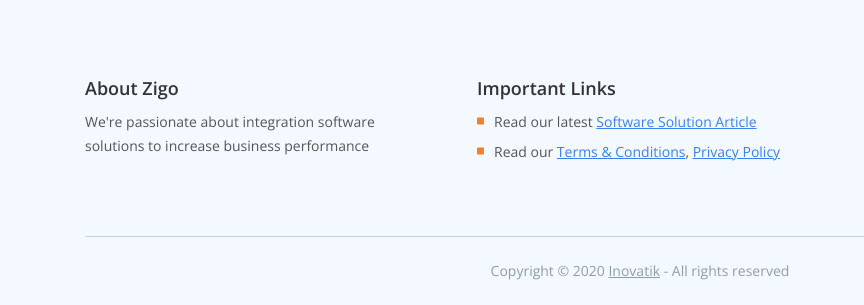
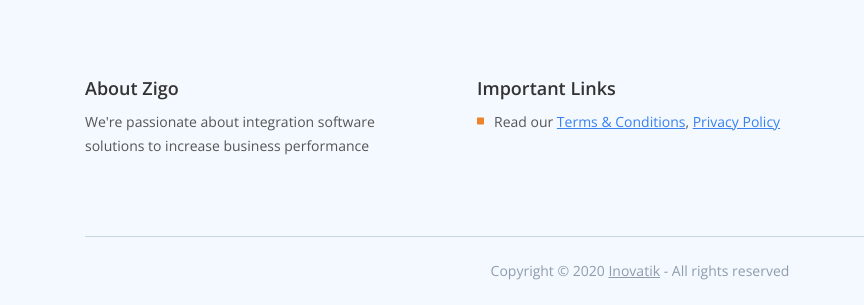
Before and after one commit to amun-ai/amun.ai, a plain HTML site: page article-details.html in a window 1280 px wide. Shown: the part 2933-3238 px from the top of the page, 0-864 px from the left. Drawn offline with nearby package versions, Linux system fonts and the light colour scheme.

Commit message:
Remove solution article links

```diff
--- a/article-details.html
+++ b/article-details.html
@@ -254,10 +254,6 @@
                         <ul class="list-unstyled li-space-lg p-small">
                             <li class="media">
                                 <i class="fas fa-square"></i>
-                                <div class="media-body">Read our latest <a class="blue" href="article-details.html">Software Solution Article</a></div>
-                            </li>
-                            <li class="media">
-                                <i class="fas fa-square"></i>
                                 <div class="media-body">Read our <a class="blue" href="terms-conditions.html">Terms & Conditions</a>, <a class="blue" href="privacy-policy.html">Privacy Policy</a></div>
                             </li>
                         </ul>
```
Also changed, not shown: privacy-policy.html (+0 -4 lines), terms-conditions.html (+0 -4 lines).
